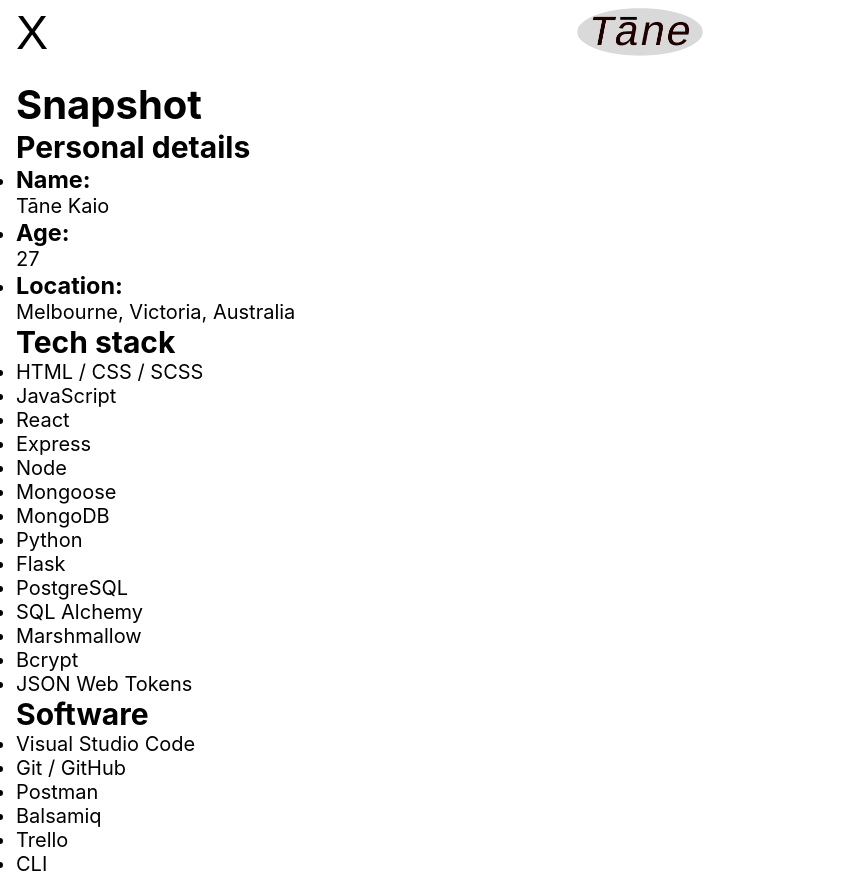
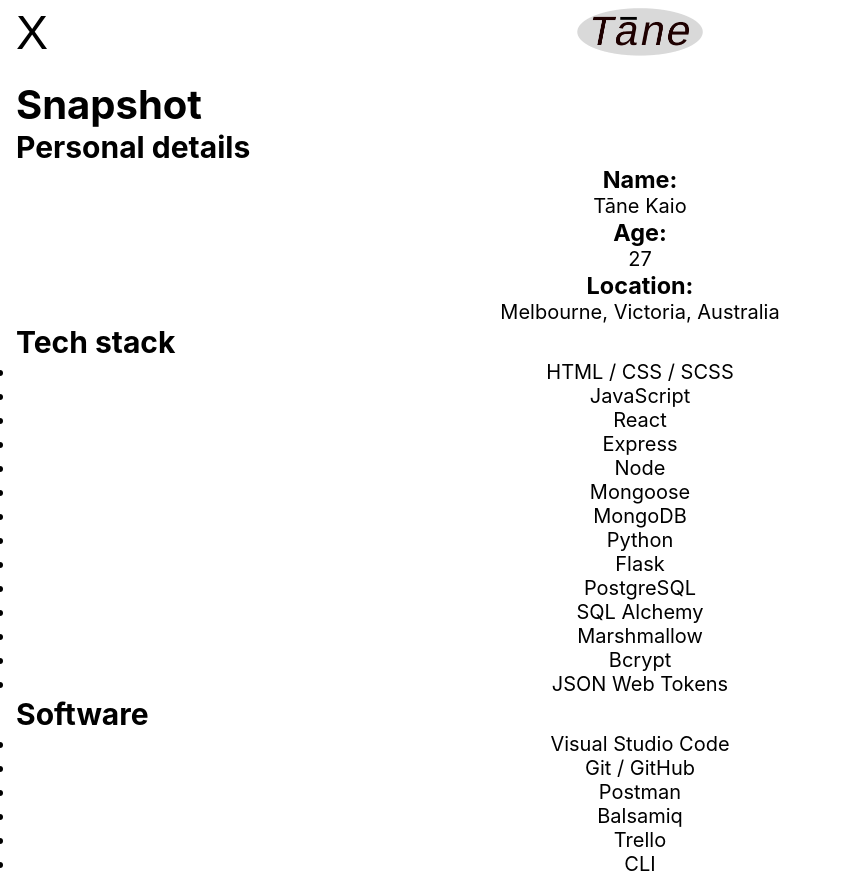
Before and after one commit to Lanruoj/Portfolio, a React (Create React App) app: page / in a window 1280 px wide. Shown: the whole page, without its empty margins (0-842 px from the left). Built offline with nearby package versions, Linux system fonts and the light colour scheme.

Commit message:
Create basic <ListCard> & <ListItem> components

```diff
--- /dev/null
+++ b/src/components/styled/ListCard.jsx
@@ -0,0 +1,10 @@
+import styled from "styled-components";
+
+const ListCard = styled.ul`
+  display: flex;
+  flex-direction: column;
+  align-items: center;
+  list-style: none;
+`;
+
+export { ListCard };
--- /dev/null
+++ b/src/components/styled/ListItem.jsx
@@ -0,0 +1,7 @@
+import styled from "styled-components";
+
+const ListItem = styled.li`
+  text-align: center;
+`;
+
+export { ListItem };
--- a/src/pages/Home.jsx
+++ b/src/pages/Home.jsx
@@ -1,46 +1,48 @@
 import { Header } from "../components/Header";
+import { ListCard } from "../components/styled/ListCard";
+import { ListItem } from "../components/styled/ListItem";
 
 export const Home = () => {
   return (
     <>
       <Header>Snapshot</Header>
       <h2>Personal details</h2>
-      <ul>
-        <li>
+      <ListCard>
+        <ListItem>
           <h3>Name:</h3>Tāne Kaio
-        </li>
-        <li>
+        </ListItem>
+        <ListItem>
           <h3>Age:</h3>27
-        </li>
-        <li>
+        </ListItem>
+        <ListItem>
           <h3>Location:</h3>Melbourne, Victoria, Australia
-        </li>
-      </ul>
+        </ListItem>
+      </ListCard>
       <h2>Tech stack</h2>
       <ul>
-        <li>HTML / CSS / SCSS</li>
-        <li>JavaScript</li>
-        <li>React</li>
-        <li>Express</li>
-        <li>Node</li>
-        <li>Mongoose</li>
-        <li>MongoDB</li>
-        <li>Python</li>
-        <li>Flask</li>
-        <li>PostgreSQL</li>
-        <li>SQL Alchemy</li>
-        <li>Marshmallow</li>
-        <li>Bcrypt</li>
-        <li>JSON Web Tokens</li>
+        <ListItem>HTML / CSS / SCSS</ListItem>
+        <ListItem>JavaScript</ListItem>
+        <ListItem>React</ListItem>
+        <ListItem>Express</ListItem>
+        <ListItem>Node</ListItem>
+        <ListItem>Mongoose</ListItem>
+        <ListItem>MongoDB</ListItem>
+        <ListItem>Python</ListItem>
+        <ListItem>Flask</ListItem>
+        <ListItem>PostgreSQL</ListItem>
+        <ListItem>SQL Alchemy</ListItem>
+        <ListItem>Marshmallow</ListItem>
+        <ListItem>Bcrypt</ListItem>
+        <ListItem>JSON Web Tokens</ListItem>
       </ul>
       <h2>Software</h2>
       <ul>
-        <li>Visual Studio Code</li>
-        <li>Git / GitHub</li>
-        <li>Postman</li>
-        <li>Balsamiq</li>
-        <li>Trello</li>
-        <li>CLI</li>
+        <ListItem>Visual Studio Code</ListItem>
+        <ListItem>Git / GitHub</ListItem>
+        <ListItem>Postman</ListItem>
+        <ListItem>Balsamiq</ListItem>
+        <ListItem>Trello</ListItem>
+        <ListItem>CLI</ListItem>
       </ul>
     </>
   );
```
